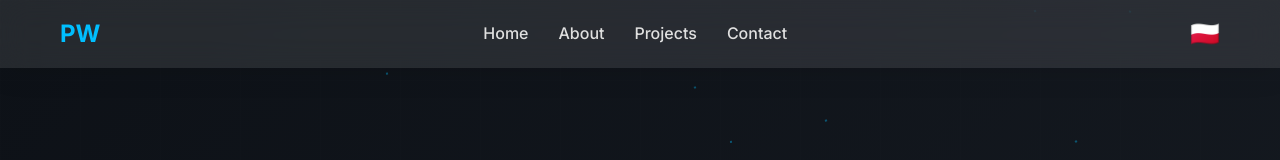
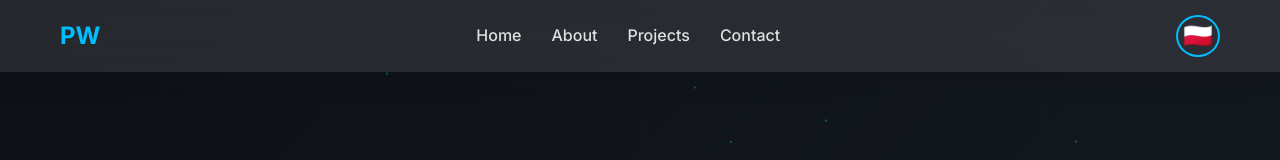
Before and after one commit to PawelWielga/dihor, a React (Vite) app: page / in a window 1280 px wide. Shown: the top 160 px of the page. Built offline with nearby package versions, Linux system fonts and the light colour scheme.

Commit message:
style: enhance lang button with border and glow

```diff
--- a/src/index.css
+++ b/src/index.css
@@ -107,15 +107,20 @@ html { scroll-behavior: smooth; }
 
         .lang-btn {
             background: none;
-            border: none;
+            border: 2px solid var(--accent-cyan);
+            border-radius: 50%;
             cursor: pointer;
             font-size: 1.5rem;
             color: var(--text-secondary);
             margin-left: 20px;
+            padding: 5px;
+            transition: all 0.3s ease;
         }
 
         .lang-btn:hover {
             color: var(--accent-cyan);
+            box-shadow: var(--glow);
+            transform: translateY(-2px);
         }
 
         .mobile-menu {
```
